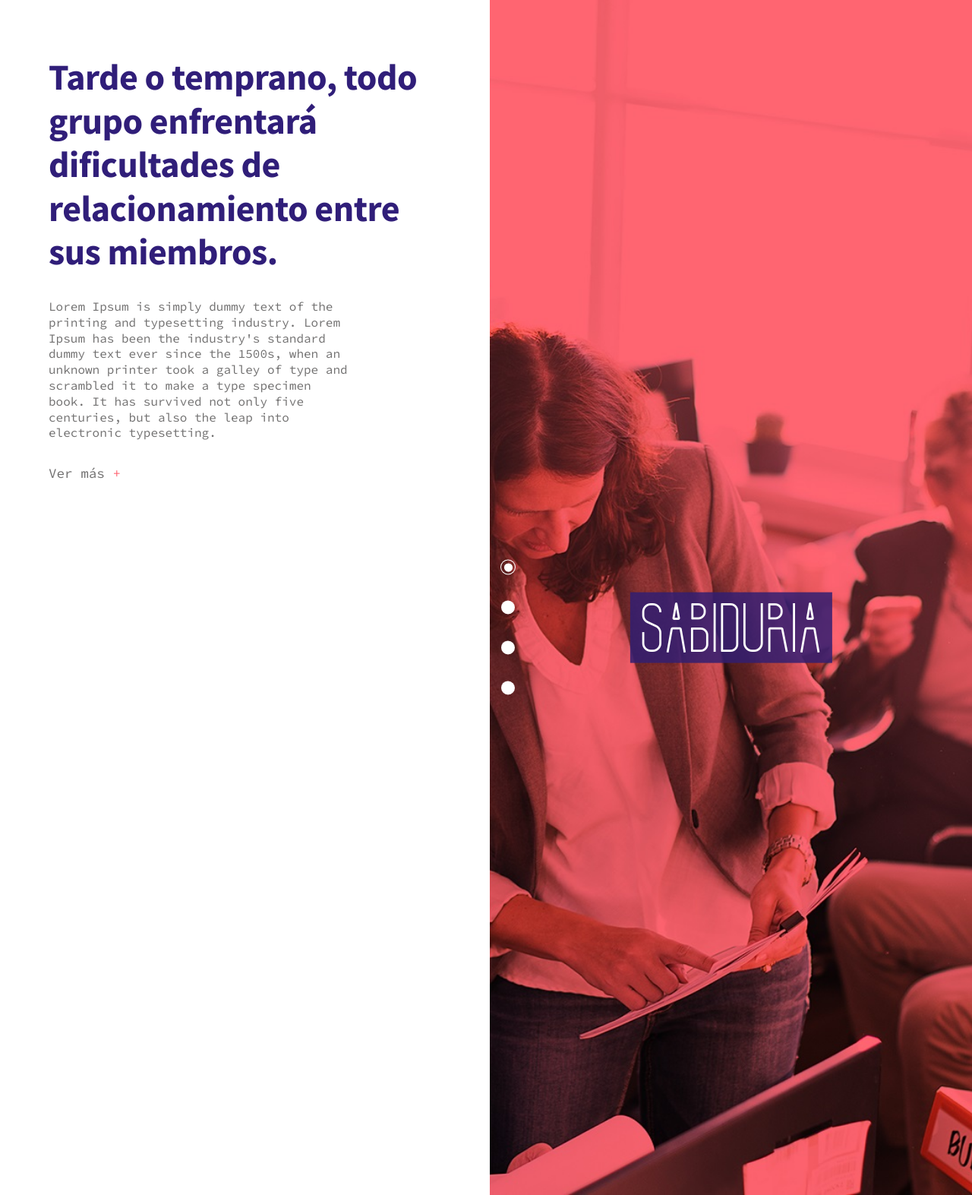
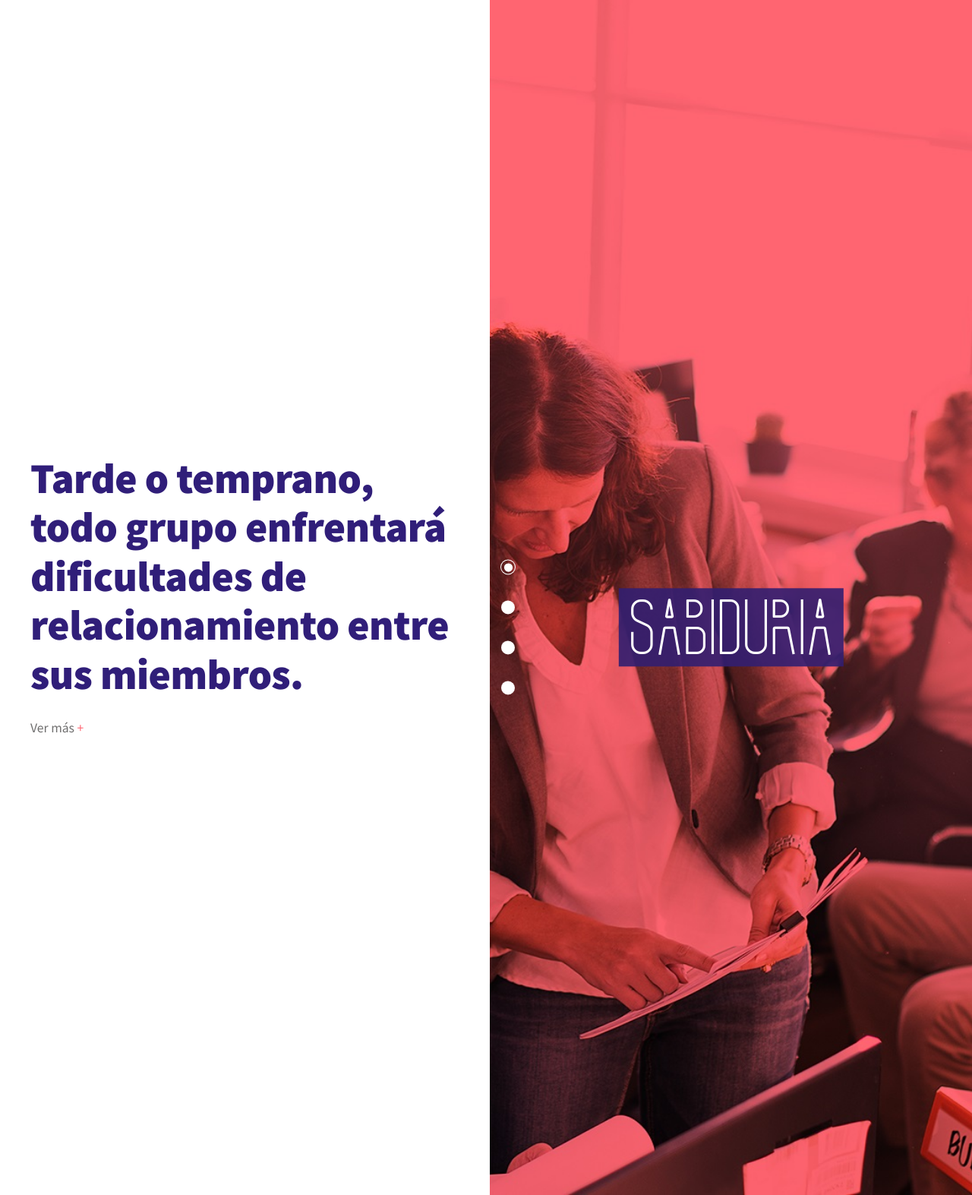
Before and after one commit to NestorPlasencia/dhcorp-theme-wp, a PHP site: page /home.html in a window 1280 px wide. Shown: the part 87-1660 px from the top of the page at 76% size. Run offline with PHP 8.4, Linux system fonts and the light colour scheme; some libraries are stand-ins or nearby versions.

Commit message:
Improve home slider effect

```diff
--- a/contacto.html
+++ b/contacto.html
@@ -4,6 +4,8 @@
     <meta charset="utf-8">
     <title>DH Corp | Home</title>
     <meta name="viewport" content="width=device-width, initial-scale=1">
+    <link rel="stylesheet" href="https://use.fontawesome.com/releases/v5.7.2/css/all.css" integrity="sha384-fnmOCqbTlWIlj8LyTjo7mOUStjsKC4pOpQbqyi7RrhN7udi9RwhKkMHpvLbHG9Sr" crossorigin="anonymous">
+    <link href="https://fonts.googleapis.com/css?family=Source+Code+Pro:400,900|Source+Sans+Pro:400,900" rel="stylesheet">
     <link rel="stylesheet" href="style/main.css">
     <link rel="stylesheet" href="style/slider.css">
     <link rel="stylesheet" href="https://cdnjs.cloudflare.com/ajax/libs/Swiper/4.0.7/css/swiper.css">
--- a/home.html
+++ b/home.html
@@ -3,8 +3,9 @@
   <head>
     <meta charset="utf-8">
     <title>DH Corp | Home</title>
-    <meta name="viewport" content="width=device-width, initial-scale=1">
-    <link href="https://fonts.googleapis.com/css?family=Source+Code+Pro:400,700|Source+Sans+Pro:400,700" rel="stylesheet">
+	<meta name="viewport" content="width=device-width, initial-scale=1">
+	<link rel="stylesheet" href="https://use.fontawesome.com/releases/v5.7.2/css/all.css" integrity="sha384-fnmOCqbTlWIlj8LyTjo7mOUStjsKC4pOpQbqyi7RrhN7udi9RwhKkMHpvLbHG9Sr" crossorigin="anonymous">
+	<link href="https://fonts.googleapis.com/css?family=Source+Code+Pro:400,900|Source+Sans+Pro:400,900" rel="stylesheet">
     <link rel="stylesheet" href="style/main.css">
     <link rel="stylesheet" href="style/slider.css">
     <link rel="stylesheet" href="https://cdnjs.cloudflare.com/ajax/libs/Swiper/4.0.7/css/swiper.css">
@@ -42,7 +43,6 @@
           <div class="slide-container">
             <div class="content-left">
               <h3>Tarde o temprano, todo grupo enfrentará dificultades de relacionamiento entre sus miembros.</h3>
-              <p>Lorem Ipsum is simply dummy text of the printing and typesetting industry. Lorem Ipsum has been the industry's standard dummy text ever since the 1500s, when an unknown printer took a galley of type and scrambled it to make a type specimen book. It has survived not only five centuries, but also the leap into electronic typesetting.</p>
               <a href="#">Ver más
                 <span> + </span>
               </a>
@@ -58,7 +58,6 @@
           <div class="slide-container">
             <div class="content-left">
               <h3>Confía, sabemos cómo modelar el comportamiento humano para crear equipos exitosos.</h3>
-              <p>Lorem Ipsum is simply dummy text of the printing and typesetting industry. Lorem Ipsum has been the industry's standard dummy text ever since the 1500s, when an unknown printer took a galley of type and scrambled it to make a type specimen book. It has survived not only five centuries, but also the leap into electronic typesetting.</p>
               <a href="#">Ver más
                 <span> + </span>
               </a>
@@ -74,7 +73,6 @@
           <div class="slide-container">
             <div class="content-left">
               <h3>Te ofrecemos herramientas de medición que mostrarán el logro de tus equipos</h3>
-              <p>Lorem Ipsum is simply dummy text of the printing and typesetting industry. Lorem Ipsum has been the industry's standard dummy text ever since the 1500s, when an unknown printer took a galley of type and scrambled it to make a type specimen book. It has survived not only five centuries, but also the leap into electronic typesetting.</p>
               <a href="#">Ver más
                 <span> + </span>
               </a>
@@ -90,7 +88,6 @@
           <div class="slide-container">
             <div class="content-left">
               <h3>Nuestro trabajo se basa en tecnología social y digital para organizaciones que apuntan al futuro.  </h3>
-              <p>Lorem Ipsum is simply dummy text of the printing and typesetting industry. Lorem Ipsum has been the industry's standard dummy text ever since the 1500s, when an unknown printer took a galley of type and scrambled it to make a type specimen book. It has survived not only five centuries, but also the leap into electronic typesetting.</p>
               <a href="#">Ver más
                 <span> + </span>
               </a>
--- a/script/slider.js
+++ b/script/slider.js
@@ -9,7 +9,7 @@ var swiper = new Swiper('.swiper-container', {
       el: '.swiper-pagination',
       clickable: true,
     },
-    speed: 900,
+    speed: 500,
     //loop: true,
     on: {
       init: function(){
--- a/style/slider.css
+++ b/style/slider.css
@@ -9,19 +9,19 @@
 }
 
 .bg-sabiduria {
-  background-color: rgba(50, 30, 113, 0.85);
+  background-color: rgba(50, 30, 113, 0.9);
 }
 
 .bg-conocimiento {
-  background-color: rgba(238, 22, 98, 0.85);
+  background-color: rgba(238, 22, 98, 0.9);
 }
 
 .bg-metrica {
-  background-color: rgba(37, 64, 222, 0.88);
+  background-color: rgba(37, 64, 222, 0.9);
 }
 
 .bg-tecnologia {
-  background-color: rgba(210, 42, 29, 0.85);
+  background-color: rgba(210, 42, 29, 0.9);
 }
 
 .swiper-container {
@@ -36,6 +36,24 @@
           transition-timing-function: cubic-bezier(0.8, 0.14, 0.94, 0.81);
   -webkit-transition-timing-function: cubic-bezier(1, 0.01, 0.39, 1);
           transition-timing-function: cubic-bezier(1, 0.01, 0.39, 1);
+}
+
+.swiper-container .swiper-wrapper .swiper-slide.animate-up .content-left {
+  -webkit-transform: translateY(800px);
+          transform: translateY(800px);
+}
+
+.swiper-container .swiper-wrapper .swiper-slide.animate-down .content-left {
+  -webkit-transform: translateY(-800px);
+          transform: translateY(-800px);
+}
+
+.swiper-container .swiper-wrapper .swiper-slide.transitioned .content-left {
+  opacity: 1 !important;
+  -webkit-transform: translateY(0px);
+          transform: translateY(0px);
+  -webkit-transition: all 0.1s 0.01s ease;
+  transition: all 0.1s 0.01s ease;
 }
 
 .swiper-container .swiper-wrapper .swiper-slide {
@@ -65,30 +83,28 @@
 }
 
 .swiper-container .swiper-wrapper .swiper-slide .slide-container .content-left {
-  padding: 10em 4em 0;
+  -ms-flex-item-align: center;
+  -ms-grid-row-align: center;
+  align-self: center;
+  padding: 0 2.5em;
+  -webkit-transition: all 0.3s linear;
+  transition: all 0.3s linear;
+  opacity: 0;
 }
 
 .swiper-container .swiper-wrapper .swiper-slide .slide-container .content-left h3 {
   color: #301e79;
   font-family: "Source Sans Pro", sans-serif;
-  font-weight: 700;
-  font-size: 3em;
+  font-weight: 900;
+  font-size: 3.5em;
   letter-spacing: -0.01em;
-  line-height: 1.2em;
-}
-
-.swiper-container .swiper-wrapper .swiper-slide .slide-container .content-left p {
-  color: #706f6f;
-  font-family: "Source Code Pro", monospace;
-  max-width: 400px;
-  line-height: 1.3em;
-  font-size: 1em;
-  margin: 2em 0;
+  line-height: 1.15em;
+  padding: 80px 0 .5em;
 }
 
 .swiper-container .swiper-wrapper .swiper-slide .slide-container .content-left a {
   color: #706f6f;
-  font-family: "Source Code Pro", monospace;
+  font-family: "Source Sans Pro", sans-serif;
   font-size: 1.1em;
   text-decoration: none;
 }
@@ -106,7 +122,7 @@
 }
 
 .swiper-container .swiper-wrapper .swiper-slide .slide-container .content-right .title {
-  padding: .8em .8em .5em;
+  padding: .9em .8em .5em;
   display: inline-block;
   position: absolute;
   left: 50%;
@@ -118,7 +134,7 @@
 .swiper-container .swiper-wrapper .swiper-slide .slide-container .content-right .title h2 {
   color: #ffffff;
   font-family: "forest_line.ttf";
-  font-size: 4em;
+  font-size: 4.5em;
 }
 
 .swiper-pagination-bullet {
--- a/style/slider.scss
+++ b/style/slider.scss
@@ -4,10 +4,10 @@ $purple: #301e79;
 $gray: #706f6f;
 $white: #ffffff;
 $red: #ff6471;
-$bg-sabiduria: rgba(50, 30, 113, 0.85);
-$bg-conocimiento: rgba(238, 22, 98, 0.85);
-$bg-metrica: rgba(37, 64, 222, 0.88);
-$bg-tecnologia: rgba(210, 42, 29, 0.85);
+$bg-sabiduria: rgba(50, 30, 113, 0.90);
+$bg-conocimiento: rgba(238, 22, 98, 0.90);
+$bg-metrica: rgba(37, 64, 222, 0.90);
+$bg-tecnologia: rgba(210, 42, 29, 0.90);
 
 // FONT
 
@@ -23,7 +23,7 @@ $bg-tecnologia: rgba(210, 42, 29, 0.85);
 
 $fontSliderTitle: "forest_line.ttf";
 $fontTitle: "Source Sans Pro", sans-serif;
-$fontParagraph: "Source Code Pro", monospace;
+$fontParagraph: "Source Sans Pro", sans-serif;
 $fontNavbar: "Gotham-Black";
 
 // COLORS
@@ -56,6 +56,20 @@ $fontNavbar: "Gotham-Black";
     transition-timing-function: cubic-bezier(0.8, 0.14, 0.94, 0.81);
     transition-timing-function: cubic-bezier(1, 0.01, 0.39, 1);
 
+    .swiper-slide.animate-up .content-left {
+      transform: translateY(800px);
+    }
+
+    .swiper-slide.animate-down .content-left {
+      transform: translateY(-800px);
+    }
+
+    .swiper-slide.transitioned .content-left {
+      opacity: 1 !important;
+      transform: translateY(0px);
+      transition: all 0.1s 0.01s ease;
+    }
+
     .swiper-slide {
       background: #fff;
       display: -webkit-box;
@@ -79,24 +93,25 @@ $fontNavbar: "Gotham-Black";
         height: 100%;
 
         .content-left {
-          padding: 10em 4em 0;
+          -ms-flex-item-align: center;
+          -ms-grid-row-align: center;
+          align-self: center;
+          padding: 0 2.5em;
+          -webkit-transition:all 0.3s linear;
+          -moz-transition:all 0.3s linear;
+          -o-transition:all 0.3s linear;
+          -ms-transition:all 0.3s linear;
+          transition:all 0.3s linear;
+          opacity: 0;
 
           h3 {
             color: $purple;
             font-family: $fontTitle;
-            font-weight: 700;
-            font-size: 3em;
+            font-weight: 900;
+            font-size: 3.5em;
             letter-spacing: -0.01em;
-            line-height: 1.2em;
-          }
-
-          p {
-            color: $gray;
-            font-family: $fontParagraph;
-            max-width: 400px;
-            line-height: 1.3em;
-            font-size: 1em;
-            margin: 2em 0;
+            line-height: 1.15em;
+            padding: 80px 0 .5em;
           }
 
           a {
@@ -119,7 +134,7 @@ $fontNavbar: "Gotham-Black";
           position: relative;
 
           .title {
-            padding: .8em .8em .5em;
+            padding: .9em .8em .5em;
             display: inline-block;
             position: absolute;
             left: 50%;
@@ -130,7 +145,7 @@ $fontNavbar: "Gotham-Black";
             h2 {
               color: $white;
               font-family: $fontSliderTitle;
-              font-size: 4em;
+              font-size: 4.5em;
             }
           }
         }
```
Also changed, not shown: 1 other file.
